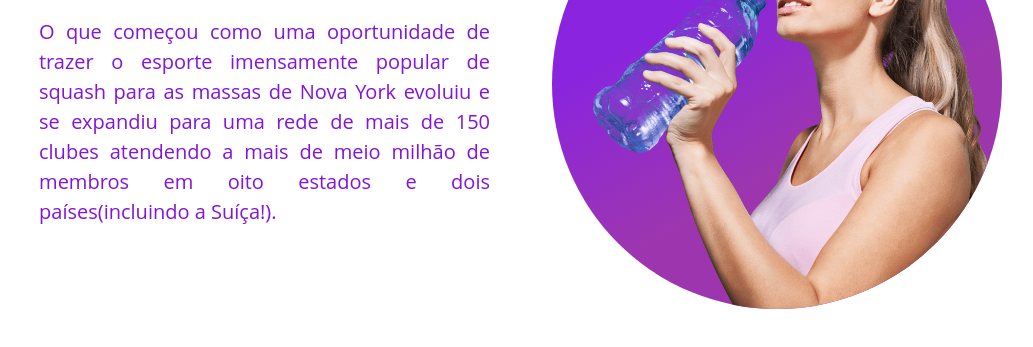
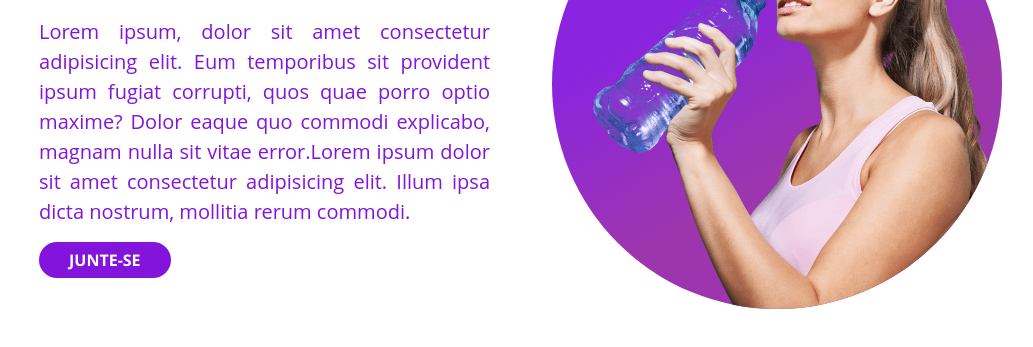
Before and after one commit to rodriglim/template-basic-html, a plain HTML site: page index.html in a window 1280 px wide. Shown: the part 241-588 px from the top of the page, without its empty margins (108-1141 px from the left). Drawn offline with Linux system fonts and the light colour scheme; a web font is replaced by a local one.

Commit message:
Adicionando button e alterando a frase do parágrafo

```diff
--- a/_css/style.css
+++ b/_css/style.css
@@ -73,3 +73,45 @@ h1:hover{
     color: #9D36AE ;
     transition: transform .1s ease;
 }
+
+#button-class{
+    height: 20px;
+    border-radius: 30px;
+    text-transform: uppercase;
+    padding: 20px 30px 2px;
+    margin-top: 10px;
+    margin-bottom: 10px;
+    align-self: baseline;
+    width: 90px;
+    background-color: #8214db;
+    position: relative;
+}
+
+.btn-class{
+   background-color: #8214db;
+   font-weight: 600;
+   line-height: 2;
+   font-size: 1rem;
+   font-family: 'Segoe UI', Tahoma, Geneva, Verdana, sans-serif;
+   text-align:center;
+   border-radius: 20px;
+   color: white;
+   margin: 15px 0px 0px;
+   padding: 2px 30px;
+   border: transparent;
+   text-transform: uppercase;
+}
+
+.btn-container{
+    position: relative;
+    padding-left: 0%;
+}
+
+.btn-class:hover{
+    background-color:  #9D36AE;
+    transition: 2s;
+}
+
+.btn-class:active{
+    box-shadow: inset -2px -2px 3px rgba(255, 255, 255, 0.6), inset 2px 2px 3px rgba(0, 0, 0, 0.6);
+}
--- a/index.html
+++ b/index.html
@@ -18,16 +18,20 @@
                 <img src="_img/woman.png" alt="Mulher bebendo água">
             </figure>
         </div>
-        <header class="conteudo-principal">
+        <section class="conteudo-principal">
             <a href="">
                 <h1>Quem nós<br>somos</h1>
             </a>
             <p class="paragrafo">
-                O que começou como uma oportunidade de trazer o esporte imensamente popular de squash para as massas de
-                Nova York evoluiu e se expandiu para uma rede de mais de 150 clubes atendendo a mais de meio milhão de
-                membros em oito estados e dois países(incluindo a Suíça!).
+                Lorem ipsum, dolor sit amet consectetur adipisicing elit. Eum temporibus sit provident ipsum fugiat
+                corrupti, quos quae porro optio maxime? Dolor eaque quo commodi explicabo, magnam nulla sit vitae
+                error.Lorem ipsum dolor sit amet consectetur adipisicing elit. Illum ipsa dicta nostrum, mollitia rerum
+                commodi.
             </p>
-        </header>
+                <div class="btn-container">
+                    <input type="button" class="btn-class" value="Junte-se">
+                </div>
+        </section>
     </div>
 </body>
 
```
